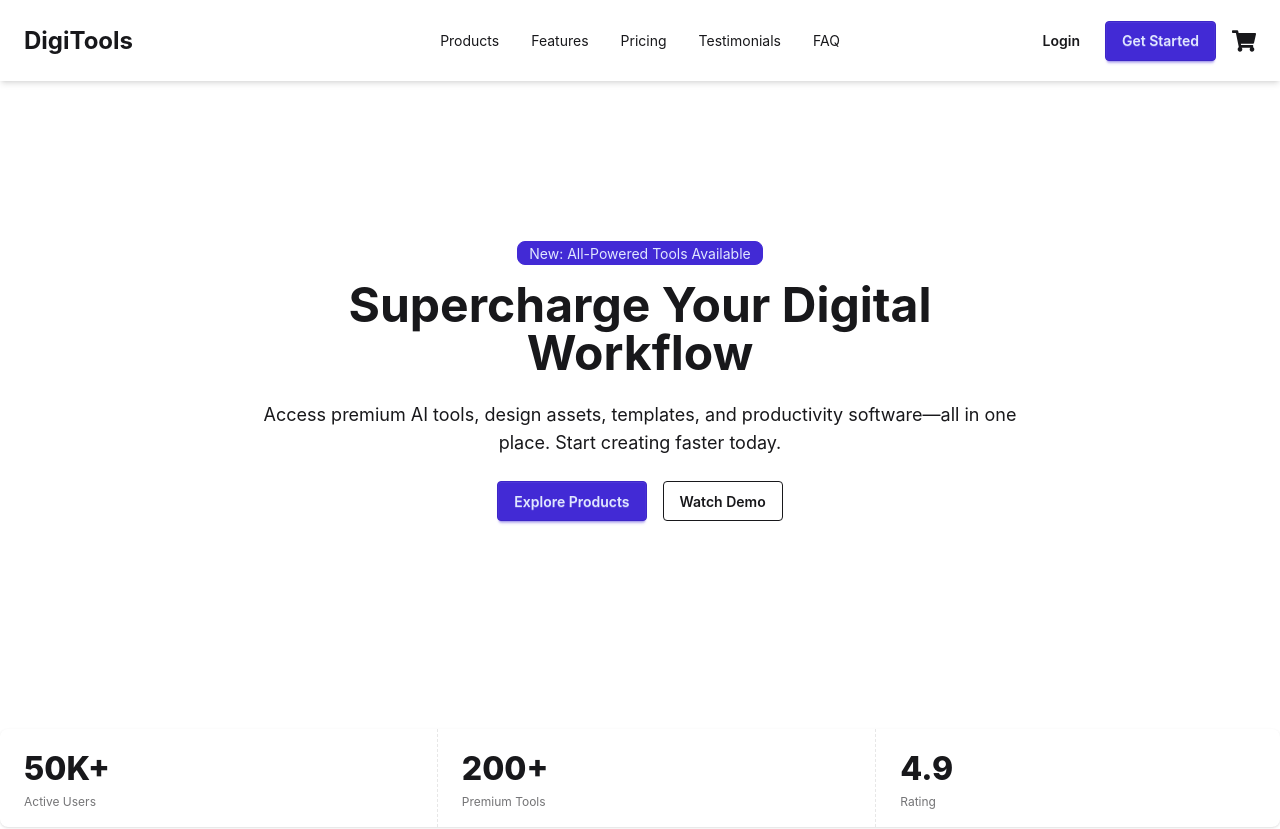
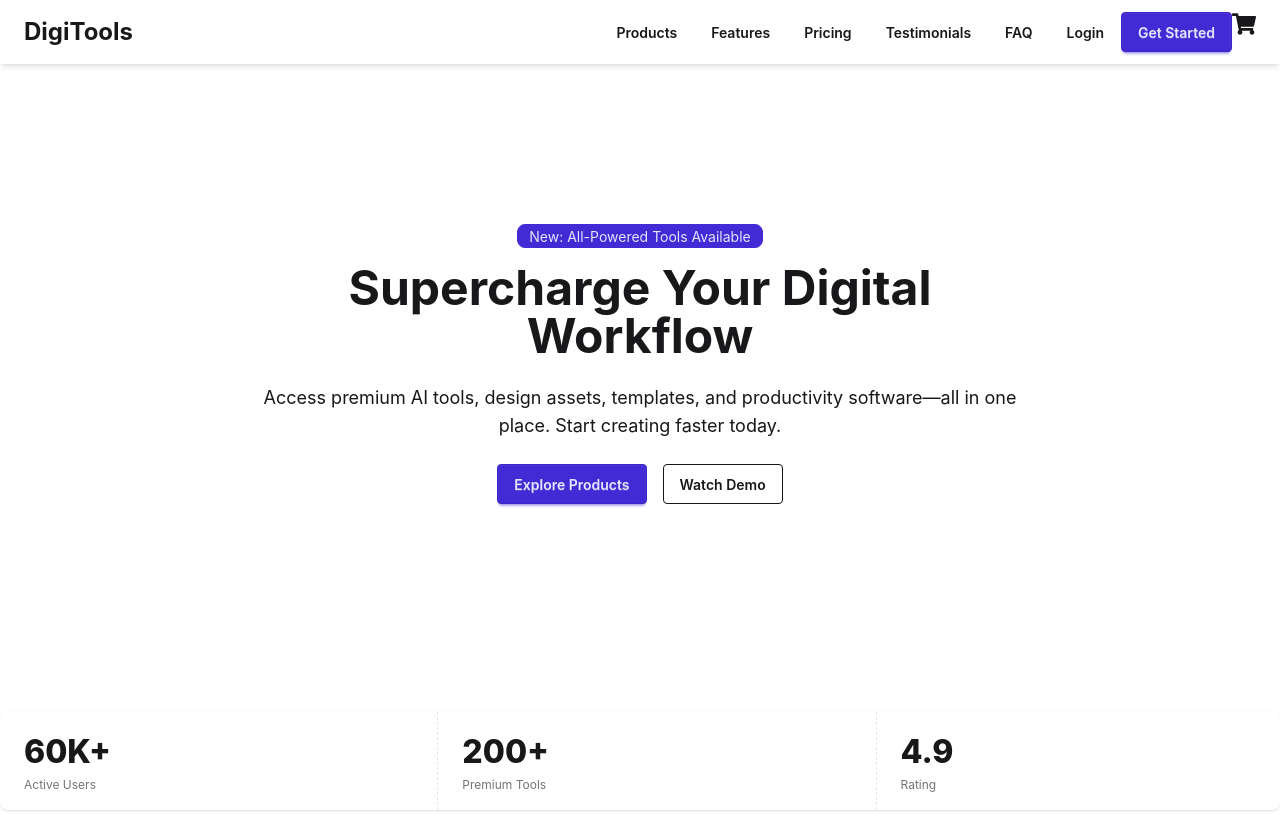
Before and after one commit to Arif7991/digi-tools, a React (Vite) app: page / in a window 1280 px wide. Shown: the top 829 px of the page. Built offline with nearby package versions, Linux system fonts and the light colour scheme.

Commit message:
Build Banner and Stats section

```diff
--- a/src/components/Banner.jsx
+++ b/src/components/Banner.jsx
@@ -24,7 +24,7 @@ const Banner = () => {
       {/* Stats Section */}
       <div className="stats stats-vertical lg:stats-horizontal shadow w-full my-12">
         <div className="stat">
-          <div className="stat-value">50K+</div>
+          <div className="stat-value">60K+</div>
           <div className="stat-title">Active Users</div>
         </div>
         <div className="stat">
--- a/src/components/Navbar.jsx
+++ b/src/components/Navbar.jsx
@@ -1,25 +1,46 @@
+// src/components/Navbar.jsx
 import React from "react";
 import { FaShoppingCart } from "react-icons/fa";
 
 const Navbar = ({ cartCount }) => {
+  const scrollTo = (id) => {
+    const element = document.getElementById(id);
+    if (element) element.scrollIntoView({ behavior: "smooth" });
+  };
+
   return (
-    <nav className="navbar bg-base-100 shadow-md px-6 py-4">
-      <div className="navbar-start">
-        <a className="text-2xl font-bold">DigiTools</a>
+    <nav className="navbar bg-base-100 shadow-md px-6 py-3 sticky top-0 z-50">
+      <div className="flex-1">
+        <button
+          className="text-2xl font-bold"
+          onClick={() => scrollTo("home")}
+        >
+          DigiTools
+        </button>
       </div>
-      <div className="navbar-center hidden lg:flex">
-        <ul className="menu menu-horizontal px-1 gap-2">
-          <li><a>Products</a></li>
-          <li><a>Features</a></li>
-          <li><a>Pricing</a></li>
-          <li><a>Testimonials</a></li>
-          <li><a>FAQ</a></li>
-        </ul>
-      </div>
-      <div className="navbar-end gap-2">
-        <a className="btn btn-ghost">Login</a>
-        <a className="btn btn-primary">Get Started</a>
-        <div className="indicator ml-2">
+      <div className="flex-none gap-4">
+        <button className="btn btn-ghost" onClick={() => scrollTo("products")}>
+          Products
+        </button>
+        <button className="btn btn-ghost" onClick={() => scrollTo("features")}>
+          Features
+        </button>
+        <button className="btn btn-ghost" onClick={() => scrollTo("pricing")}>
+          Pricing
+        </button>
+        <button className="btn btn-ghost" onClick={() => scrollTo("testimonials")}>
+          Testimonials
+        </button>
+        <button className="btn btn-ghost" onClick={() => scrollTo("faq")}>
+          FAQ
+        </button>
+        <button className="btn btn-ghost" onClick={() => scrollTo("login")}>
+          Login
+        </button>
+        <button className="btn btn-primary" onClick={() => scrollTo("pricing")}>
+          Get Started
+        </button>
+        <div className="indicator cursor-pointer" onClick={() => scrollTo("cart")}>
           <FaShoppingCart className="text-2xl" />
           {cartCount > 0 && (
             <span className="badge badge-sm indicator-item">{cartCount}</span>
```
